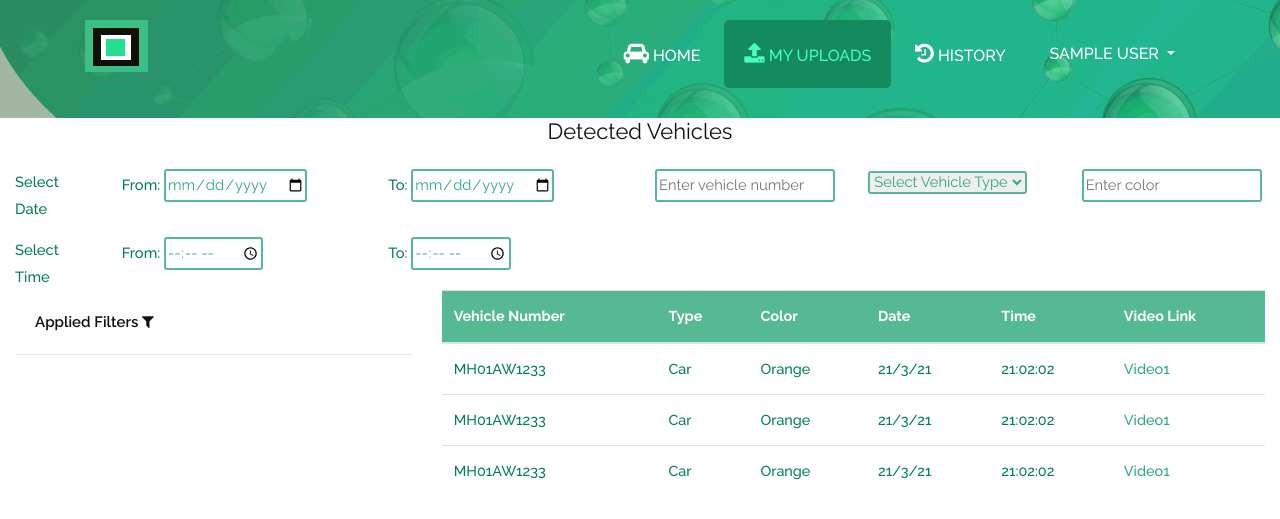
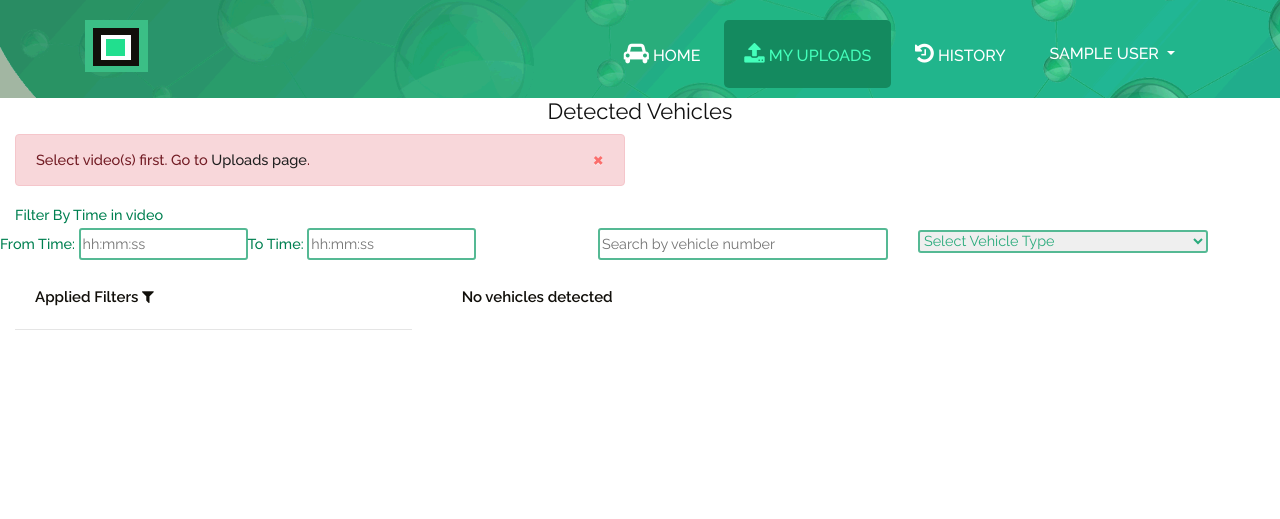
Before and after one commit to alfiza-shaikh/miniProject, a Flask app: page /detected_vehicles in a window 1280 px wide. Shown: the top 519 px of the page. Run offline with Flask 2, Linux system fonts and the light colour scheme; the visitor is signed in with stand-in values (Sample User, id 1); data that the repository does not hold is empty; some libraries are stand-ins or nearby versions.

Commit message:
Detected vehicles db and some validations

```diff
--- a/app/app.py
+++ b/app/app.py
@@ -1,10 +1,12 @@
 from flask_wtf import FlaskForm
 from flask import Flask, render_template, request, session,redirect, url_for,flash
+from flask import Markup
 from wtforms import TextField, PasswordField, validators, StringField, SubmitField
 from flask_wtf.csrf import CSRFProtect
 import database.authdb
 import database.uploadsdb
 import database.historydb
+import database.detectedvehiclesdb
 import hashlib
 import os
 import time
@@ -104,7 +106,8 @@ def allowed_file(filename):
            filename.rsplit('.', 1)[1].lower() in ALLOWED_EXTENSIONS
 
 def createFolder(fname):
-    if fname!="":
+    fname=fname.strip()
+    if fname!=""  and len(newfname)>=3 and len(newfname)<=20:
         folderAdded=database.uploadsdb.createFolderDB(fname,session['email'])
         if folderAdded:
             database.historydb.insertHistoryDB(session['email'],'Create','Folder '+fname+' created')
@@ -112,7 +115,7 @@ def createFolder(fname):
         else:
             flash('Folder '+fname+' already exists.','warning')
     else:
-        flash('Folder name cannot be blank','warning')
+        flash('Length of folder name should be between 3 and 20 characters long.','warning')
 
 def deleteFolder(fname):
     videosinFolder=database.uploadsdb.getVideosinFolder(fname,session['email'])
@@ -129,12 +132,16 @@ def deleteFolder(fname):
         flash('Folder '+fname+' cannot be deleted.','warning')
 
 def editFolder(fname,newfname):
-    updated=database.uploadsdb.updateFolderDB(fname,session['email'],newfname)
-    if updated:
-        database.historydb.insertHistoryDB(session['email'],'Rename','Folder '+fname+' renamed to '+newfname)
-        flash('Folder '+fname+' renamed to '+newfname+'.','success')
+    newfname=newfname.strip()
+    if newfname!="" and len(newfname)>=3 and len(newfname)<=20:
+        updated=database.uploadsdb.updateFolderDB(fname,session['email'],newfname)
+        if updated:
+            database.historydb.insertHistoryDB(session['email'],'Rename','Folder '+fname+' renamed to '+newfname)
+            flash('Folder '+fname+' renamed to '+newfname+'.','success')
+        else:
+            flash('Folder '+fname+' cannot be renamed.','warning')
     else:
-        flash('Folder '+fname+' cannot be renamed.','warning')
+       flash('Length of folder name should be between 3 and 20 characters long.','warning')
 
 
 def deleteVideo(videoref):
@@ -324,36 +331,40 @@ def history():
 def detected_vehicles():
     videos=request.args.getlist('videos')
     print(videos)
+    if not videos:
+        flash(Markup('Select video(s) first. Go to <a href="uploads">Uploads page</a>.'))
     filters={'From Date':'',"To Date":'',"From Time":'',"To Time":'',
     "Vehicle Number":'',"Vehicle Type":'',"Color":''}
     if request.method == 'POST':
         # prevfilters=request.form['filters']
         # print(prevfilters)
         today=datetime.date.today().strftime("%Y-%m-%d")
-        if request.form['fromdate'] and request.form['todate'] and request.form['fromdate']>request.form['todate']:
-            flash("From Date should be before or same as To Date")
-        elif (request.form['fromdate'] and request.form['fromdate']>today) or\
-        (request.form['todate'] and request.form['todate']>today):
-            flash("Date should not exceed today's date")
+        if request.form['fromtime'] and request.form['totime'] and request.form['fromtime']>request.form['totime']:
+            flash("From Time should be before or same as To Time")
+        # elif (request.form['fromdate'] and request.form['fromdate']>today) or\
+        # (request.form['todate'] and request.form['todate']>today):
+        #     flash("Date should not exceed today's date")
         else:
-            filters['From Date']=request.form['fromdate']
-            filters['To Date']=request.form['todate']
-        if request.form['fromtime']:
             filters['From Time']=request.form['fromtime']
-        if request.form['totime']:
             filters['To Time']=request.form['totime']
+        # if request.form['fromtime']:
+        #     filters['From Time']=request.form['fromtime']
+        # if request.form['totime']:
+        #     filters['To Time']=request.form['totime']
         if request.form['vehiclenumber']:
             filters['Vehicle Number']=request.form['vehiclenumber']
         if request.form['vehicles']:
             filters['Vehicle Type']=request.form['vehicles']
-        if request.form['color']:
-            filters['Color']=request.form['color']
+        # if request.form['color']:
+        #     filters['Color']=request.form['color']
         if request.form.get("deleteFilter"):
             filters[request.form['deleteFilter']]=""
             print("deleting filter")
 
+    d_vehicles=database.detectedvehiclesdb.getDVFiltered(videos,filters)
+    print(d_vehicles)
 
-    return render_template('detected_vehicles.html',vehiclesList=['Ambulance','Bus','Car','Motorcycle','Truck'],filters=filters)
+    return render_template('detected_vehicles.html',vehiclesList=['Ambulance','Bus','Car','Motorcycle','Truck'],filters=filters,detected_vehicles=d_vehicles)
 
 
 class Login(FlaskForm):
--- a/app/static/css/style.css
+++ b/app/static/css/style.css
@@ -202,6 +202,7 @@ html, body{
 	/* display: table-cell;
 	vertical-align: middle; */
 	margin-top: 20px;
+	margin-bottom: 20px;
 }
 
 
--- a/app/static/home/css/responsive.css
+++ b/app/static/home/css/responsive.css
@@ -132,7 +132,7 @@
     .info_icon { min-width: 13%;}
     .menu_main { width: 65%;}
 
-    .web_text { font-size: 22px;}
+    .web_text { font-size: 20px;}
     .donec_text { font-size: 14px; margin-right: 0px;}
     .get_bg { display: none;}
 
@@ -173,7 +173,7 @@ width: 30%;
     .email_btn { padding: 41px;}
     .menu_main { width: 55%;}
     .main-menu ul>li a { font-size: 15px; padding: 16px 16px;}
-    .web_text { font-size: 40px; padding-top: 0px;}
+    .web_text { font-size: 30px; padding-top: 0px;}
     .map_main { padding-left: 0px; font-size: 14px;}
     .londan_text { padding-left: 16px;}
     .menu_text {  width: 24%;}
@@ -231,7 +231,7 @@ width: 41%;
 .menu_main {
     width: 75%;}
 
-.web_text { font-size: 29px; padding-top: 0px;}
+.web_text { font-size: 26px; padding-top: 0px;}
 
 .donec_text { font-size: 12px;}
 
@@ -312,7 +312,7 @@ width: 55%;
 
 .choose_text { font-size: 37px;}
 .bt_main { width: 25%;}
-.web_text { font-size: 44px; padding-top: 0px; }
+.web_text { font-size: 36px; padding-top: 0px; }
 
 .contact_taital { padding-right: 0px; padding-left: 0px;}
 
--- a/app/static/home/css/style.css
+++ b/app/static/home/css/style.css
@@ -147,9 +147,9 @@ p {
 	width: 100%;
 	float: left;
 	background-image: url(../images/banner.png);
-	height: auto;
+	/* height: auto; */
 	padding-top: 20px;
-	padding-bottom: 20px;
+	/* padding-bottom: 20px; */
 	background-size:cover;
 	background-size: 100%;
     background-repeat: no-repeat;
@@ -223,7 +223,7 @@ background-color: #148a5f;
 }
 
 .logo{ width: 100%; float: left; }
-.web_text{ width: 100%; float: left; font-size: 48px; padding-top: 160px;}
+.web_text{ width: 100%; float: left;font-size: 48px; padding-top: 50px;}
 .margin-top-20{ margin-top: 20px; }
 
 .donec_text{
@@ -239,10 +239,13 @@ background-color: #148a5f;
 	width: 100%;
 	float: left;
 }
-.taital_main{
+.title_main{
 	width: 100%;
 	float: left;
 	margin-top: 30px;
+    font-size: 30px;
+    color:#148a5f;
+    text-shadow: 1px 1px 0 #fff ,1px -1px 0 #fff,  -1px 1px 0 #fff,-1px -1px 0 #fff;
 }
 .get_bg{
 	background-color: #2ba879;
--- a/app/templates/detected_vehicles.html
+++ b/app/templates/detected_vehicles.html
@@ -86,6 +86,10 @@ div{
     font-weight: 500;
     font-size: 1.01em;
 }
+input:not([name='fromtime']):not([name='totime']),select{
+    width:100%;
+}
+
 </style>
 </head>
 <body>
@@ -116,7 +120,58 @@ div{
                 </div>
                 {% endfor %}
     		<div class="row">
-    			<div class="col-md-6">
+                <!-- <div class="col-2">
+                    Filter by Video Time
+                  </div> -->
+
+                    <div class="col-12">
+                        Filter By Time in video
+                        </div>
+                    <div class=" col-xs-3">
+                        <label>From Time: </label>
+                        <input type="text" maxlength=8 pattern="^([01]?[0-9]|2[0-3])(?::([0-5]\d))?(?::([0-5]\d))?$"
+                          title="The amount of hours (max 23), optionally succeeded by
+                              &quot;minutes:&quot; (max 59) or by &quot;minutes:seconds:&quot; (max 59)."
+                          placeholder="hh:mm:ss"
+                          name="fromtime" value="{{filters['From Time']}}"
+                          >
+                        <!-- <input type="time" id="fromtime" step="1"  min="00:00:00" max="24:00:00" name="fromtime" value="{{filters['From Time']}}"> -->
+                    </div>
+                    <div class="col-xs-3">
+                        <label>To Time: </label>
+                        <input type="text" maxlength=8 pattern="^([01]?[0-9]|2[0-3])(?::([0-5]\d))?(?::([0-5]\d))?$"
+                        title="The amount of hours (max 23), optionally succeeded by
+                              &quot;minutes:&quot; (max 59) or by &quot;minutes:seconds:&quot; (max 59)."
+                        placeholder="hh:mm:ss"
+                        name="totime" value="{{filters['To Time']}}"
+                        >
+                        <!-- <input type="time" id="totime" step="1"  min="00:00:00" max="24:00:00" name="totime" value="{{filters['To Time']}}"> -->
+                    </div>
+
+                  <div class="offset-sm-1 col-sm-3 ">
+                    <input type="text" placeholder="Search by vehicle number" name="vehiclenumber" value="{{filters['Vehicle Number']}}">
+                </div>
+                <div class="col-sm-3">
+                    <select name="vehicles" id="vehicles">
+                        <option value="">Select Vehicle Type</option>
+                        {% for vehicle in vehiclesList%}
+                            <option value="{{vehicle}}"
+                            {%if vehicle==filters['Vehicle Type']%}
+                            selected
+                            {%endif%}
+                            >{{vehicle}}</option>
+                        {% endfor%}
+
+                      </select>
+                    </div>
+
+                <div style="display: none;">
+                    <div class="offset-8 col-4">
+                    <button type="submit" name="filters" value="{{filters}}" class="btn btn-success btn-search">Apply</button>
+                    </div>
+                </div>
+
+    			<!-- <div class="col-md-6">
                         <div class="row">
                             <div class="col-2">
                                 Select Date
@@ -131,23 +186,23 @@ div{
                             </div>
                         </div>
                         <div class="row">
-                            <div class="col-2">
-                                Select Time
+                            <div >
+                              Filter by Video Time
                             </div>
-                            <div class="col-5">
+                            <div >
                                 <label>From: </label>
                                 <input type="time" id="fromtime" name="fromtime" value="{{filters['From Time']}}">
                             </div>
-                            <div class="col-5">
+                            <div >
                                 <label>To: </label>
                                 <input type="time" id="totime" name="totime" value="{{filters['To Time']}}">
                             </div>
                         </div>
-    			</div>
-    			<div class="col-md-6">
+    			</div> -->
+    			<!-- <div class="col-md-6">
     				<div class="row">
                         <div class="col-4">
-                            <input type="text" placeholder="Enter vehicle number" name="vehiclenumber" value="{{filters['Vehicle Number']}}">
+                            <input type="text" placeholder="Search by vehicle number" name="vehiclenumber" value="{{filters['Vehicle Number']}}">
                         </div>
                         <div class="col-4">
                             <select name="vehicles" id="vehicles">
@@ -166,12 +221,12 @@ div{
                             <input type="text" placeholder="Enter color" name="color" value="{{filters['Color']}}">
                         </div>
                     </div>
-                    <div class="row" style="display: none;">
+                    <div style="display: none;">
                         <div class="offset-8 col-4">
                         <button type="submit" name="filters" value="{{filters}}" class="btn btn-success btn-search">Apply</button>
                         </div>
                     </div>
-    			</div>
+    			</div> -->
     		</div>
             </form>
     	</div>
@@ -197,44 +252,35 @@ div{
 
         </div>
         <div class="col-md-8 table">
+            {%if detected_vehicles %}
             <table class="table table-hover table-responsive-sm">
                 <thead>
                   <tr>
                     <th scope="col">Vehicle Number</th>
                     <th scope="col">Type</th>
-                    <th scope="col">Color</th>
-                    <th scope="col">Date</th>
+                    <!-- <th scope="col">Color</th> -->
+                    <!-- <th scope="col">Date</th> -->
                     <th scope="col">Time</th>
                     <th scope="col">Video Link</th>
                   </tr>
                 </thead>
                 <tbody>
+                {%for vehicle in detected_vehicles%}
                   <tr>
-                    <td>MH01AW1233</td>
-                    <td>Car</td>
-                    <td>Orange</td>
-                    <td>21/3/21</td>
-                    <td>21:02:02</td>
-                    <td><a href="">Video1</a></td>
+                    <td>{{vehicle[0]}}</td>
+                    <td>{{vehicle[1]}}</td>
+                    <!-- <td>Orange</td>
+                    <td>21/3/21</td> -->
+                    <td>{{vehicle[2]}}</td>
+                    <td><a href="{{ url_for('uploads',folder=vehicle[3],video=vehicle[4]) }}">{{vehicle[3]}}/{{vehicle[4]}}</a></td>
                   </tr>
-                  <tr>
-                    <td>MH01AW1233</td>
-                    <td>Car</td>
-                    <td>Orange</td>
-                    <td>21/3/21</td>
-                    <td>21:02:02</td>
-                    <td><a href="">Video1</a></td>
-                  </tr>
-                  <tr>
-                    <td>MH01AW1233</td>
-                    <td>Car</td>
-                    <td>Orange</td>
-                    <td>21/3/21</td>
-                    <td>21:02:02</td>
-                    <td><a href="">Video1</a></td>
-                  </tr>
+                {%endfor%}
+
                 </tbody>
               </table>
+              {%else%}
+              <p>No vehicles detected</p>
+              {%endif%}
         </div>
     </div>
 </div>
@@ -246,20 +292,42 @@ div{
     //   }
 
     $("input").change(function(){
-        this.form.submit();
+        $("[name='filters']").click();
+        // $("#filtersForm").validate({
+        // submitHandler: function(form) {
+        //     // do other things for a valid form
+        //     // form.submit();
+        //     console.log("fe")
+        // }
+        // });
+        // if($(this).id=="fromtime" || $(this).id=="totime")
+        // {
+        //     var re = new RegExp("^([0-1]?\d|2[0-3])(?::([0-5]?\d))?(?::([0-5]?\d))?$");
+        //     if (re.test($(this).val())) {
+        //         console.log("Valid");
+        //     } else {
+        //         console.log("Invalid");
+        //     }
+        // }
+
     });
     $("select").change(function(){
-        this.form.submit();
+        // this.form.submit();
+        $("[name='filters']").click();
     });
 
     $(".btn-danger").click(function(){
         $("input").val("");
-        $(".btn-danger").hide();
+        $("select").children("option").val("");
+        // $(".btn-danger").hide();
         $("#filtersForm").submit();
     });
-    if($("input").val() || $("select").val()){
+    $( document ).ready(function() {
+        var selected=$("select").children("option").filter(":selected").val()
+        if( $('input[value!=""]').length > 0  || selected!=''){
         $(".btn-danger").show();
     }
+});
 
 </script>
 </body>
--- a/app/templates/header_inner.html
+++ b/app/templates/header_inner.html
@@ -19,14 +19,20 @@
                          <li><a href="{{url_for('index')}}"
                             {% if active_page=="index" %} class="nav-active"{% endif %}
                             ><i class="fa fa-car" style="font-size:22px"></i> Home</a></li>
+                         <!-- <li><a href="{{url_for('uploads')}}"
+                             class="{% if not session['email'] %} disabled {%endif%}{% if active_page=='uploads' or active_page=='detected_vehicles'%} nav-active {% endif %}" >
+                            <i class="fa fa-upload" style="font-size:22px"></i> My Uploads</a></li> -->
+                         <!-- <li><a href="{{url_for('detected_vehicles')}}" class="{% if not session['email'] %} disabled {%endif%}"><i class="fa fa-car" style="font-size:22px"></i> Detected Vehicles</a></li> -->
+                         <!-- <li><a href="{{url_for('history')}}"
+                         class="{% if not session['email'] %} disabled {%endif%} {% if active_page=='history' %} nav-active {% endif %} ">
+                        <i class="fa fa-history" style="font-size:22px"></i> History</a></li> -->
+                         {% if session['email'] %}
                          <li><a href="{{url_for('uploads')}}"
-                             class="{% if not session['email'] %} disabled {%endif%}{% if active_page=='uploads' or active_page=='detected_vehicles'%} nav-active {% endif %}" >
-                            <i class="fa fa-upload" style="font-size:22px"></i> My Uploads</a></li>
-                         <!-- <li><a href="{{url_for('detected_vehicles')}}" class="{% if not session['email'] %} disabled {%endif%}"><i class="fa fa-car" style="font-size:22px"></i> Detected Vehicles</a></li> -->
-                         <li><a href="{{url_for('history')}}"
-                         class="{% if not session['email'] %} disabled {%endif%} {% if active_page=='history' %} nav-active {% endif %} ">
-                        <i class="fa fa-history" style="font-size:22px"></i> History</a></li>
-                         {% if session['email'] %}
+                           class="{% if active_page=='uploads' or active_page=='detected_vehicles'%} nav-active {% endif %}" >
+                          <i class="fa fa-upload" style="font-size:22px"></i> My Uploads</a></li>
+                          <li><a href="{{url_for('history')}}"
+                           class="{% if active_page=='history' %} nav-active {% endif %} ">
+                          <i class="fa fa-history" style="font-size:22px"></i> History</a></li>
                          <li class="nav-item dropdown">
                             <a class="nav-link dropdown-toggle" href="#" id="navbarDropdown" role="button" data-toggle="dropdown" aria-haspopup="true" aria-expanded="false">
                              {{session['name']}}
--- a/db.txt
+++ b/db.txt
@@ -48,7 +48,6 @@ DROP TABLE vehicles;
 CREATE TABLE vehicles(
 	vehicle_LPN VARCHAR(20) NOT NULL,
 	vehicle_type VARCHAR(50),
-	vehicle_color VARCHAR(50),
 	video_ref varchar(500) NOT NULL,
 	time time,
 	CONSTRAINT video_ref FOREIGN KEY(video_ref)
```
Also changed, not shown: app/database/detectedvehiclesdb.py (+15 -18 lines), app/static/css/uploads.css (+7 -2 lines), app/templates/history.html (+11 -0 lines), app/templates/index.html (+8 -5 lines), app/templates/uploads.html (+20 -12 lines).
